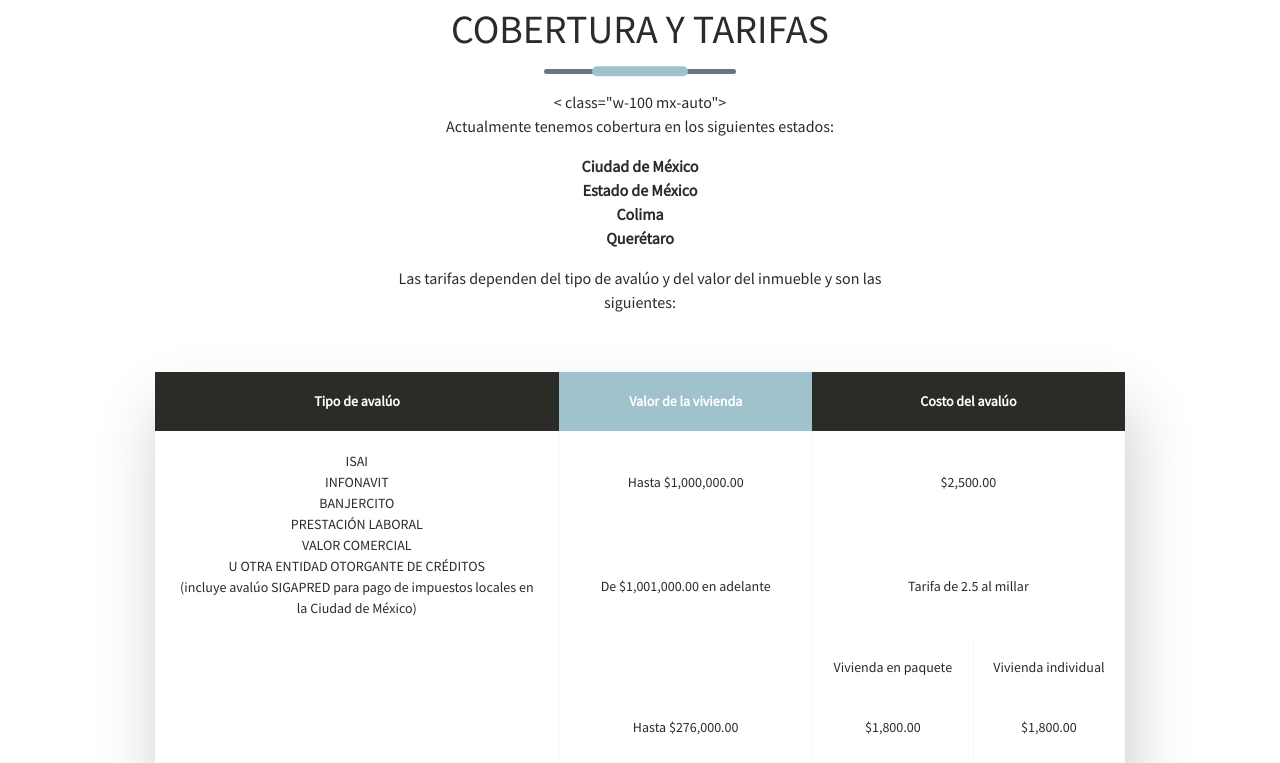
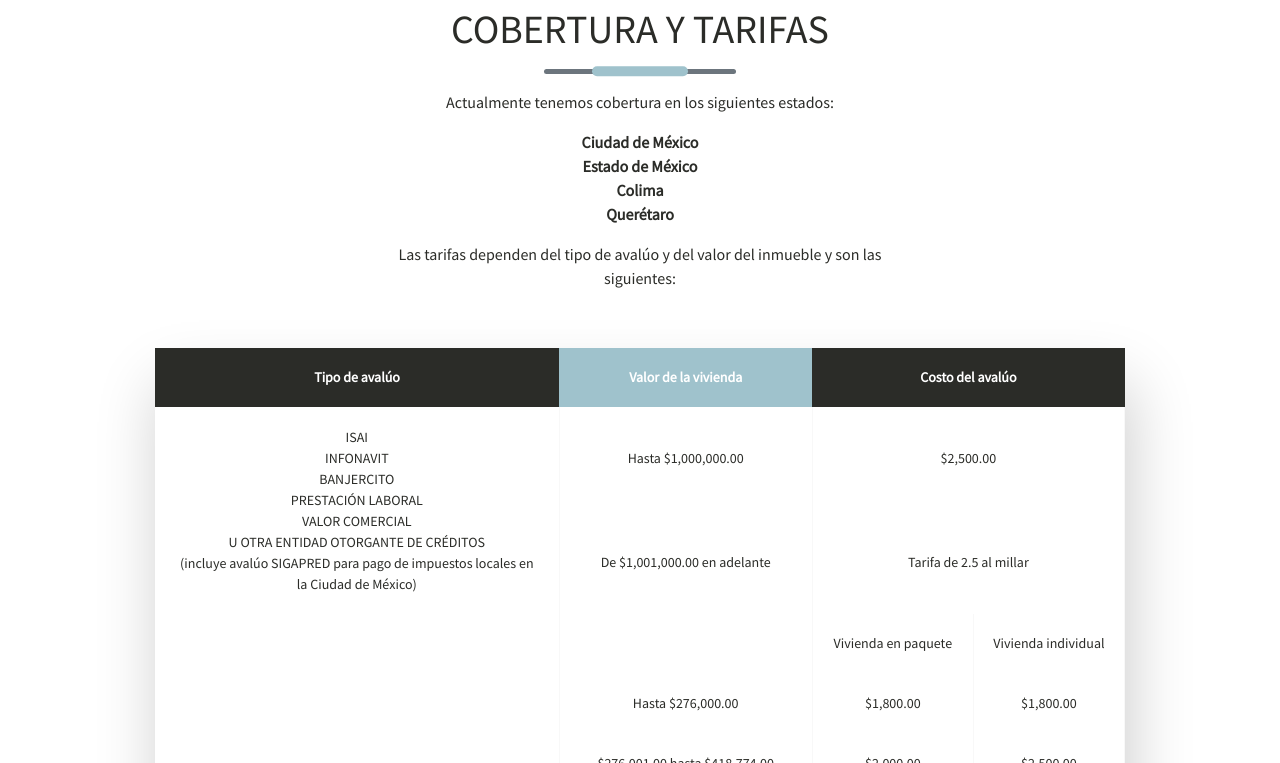
Before and after one commit to mike10951/staticCEVI, a plain HTML site: page index.html in a window 1280 px wide. Shown: the part 2714-3477 px from the top of the page. Drawn offline with nearby package versions, Linux system fonts and the light colour scheme.

Commit message:
Fix menor

```diff
--- a/index.html
+++ b/index.html
@@ -428,7 +428,6 @@
                                 <div class="title-underline my-3 bg-secondary">
                                     <div class="title-underline__center"></div>
                                 </div>
-                                < class="w-100 mx-auto">
                                 <p>
                                     Actualmente tenemos cobertura en los
                                     siguientes estados:
```
